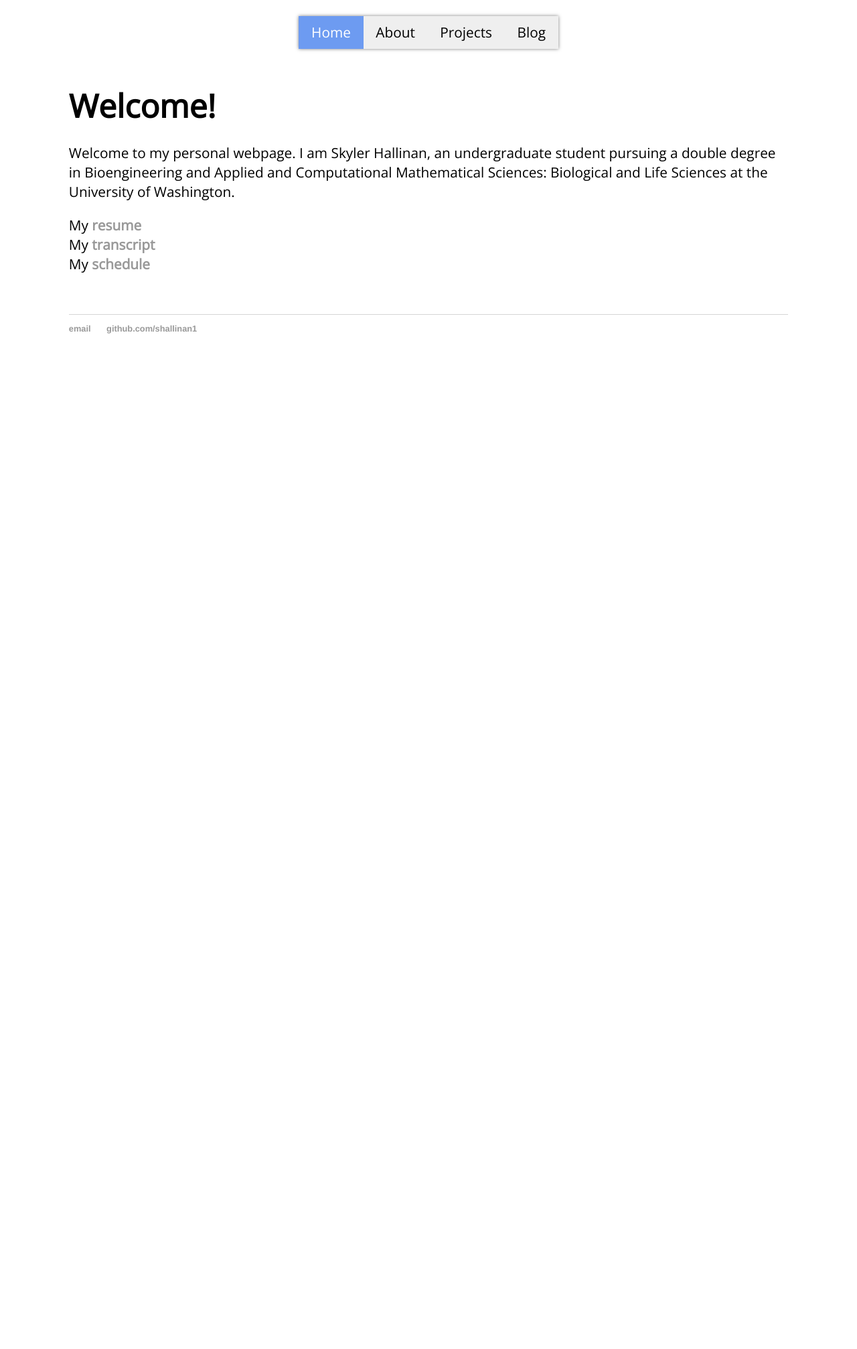
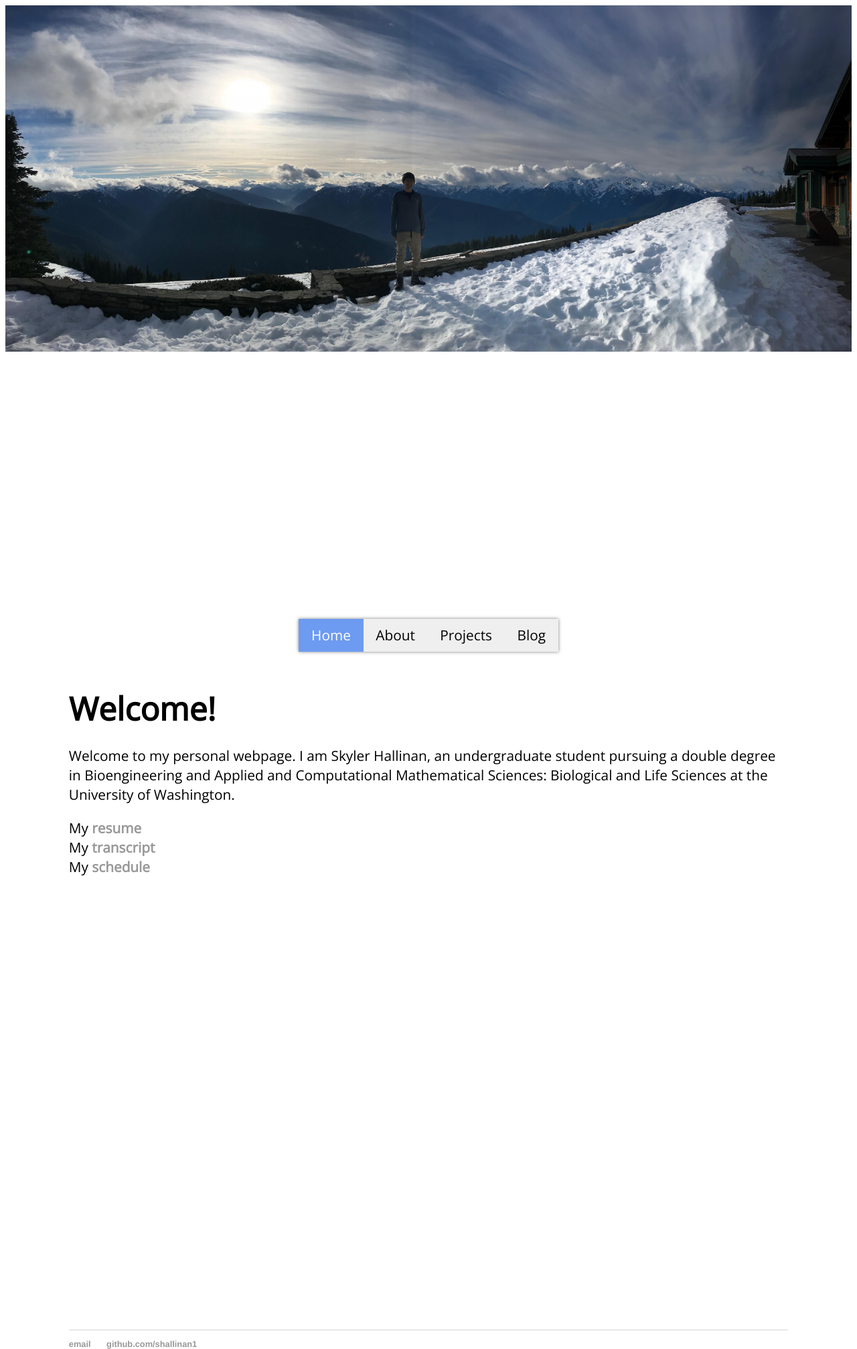
Before and after one commit to shallinan1/shallinan1.github.io, a Jekyll site: the page built from index.md, in a window 1280 px wide. Shown: the whole page at 67% size. Built offline with Jekyll 4.4.1, drawn with Linux system fonts in a browser that asks for light colours; before the commit the page ends 900 px from its top, so only the background shows below that.

Commit message:
Update main.css

```diff
--- a/css/main.css
+++ b/css/main.css
@@ -5,6 +5,10 @@
     height: 100%;
     width: 100%;
 }
+
+html,body,.container,.content {
+     height: 100%
+ }
 
 nav {
     text-align: center
```
